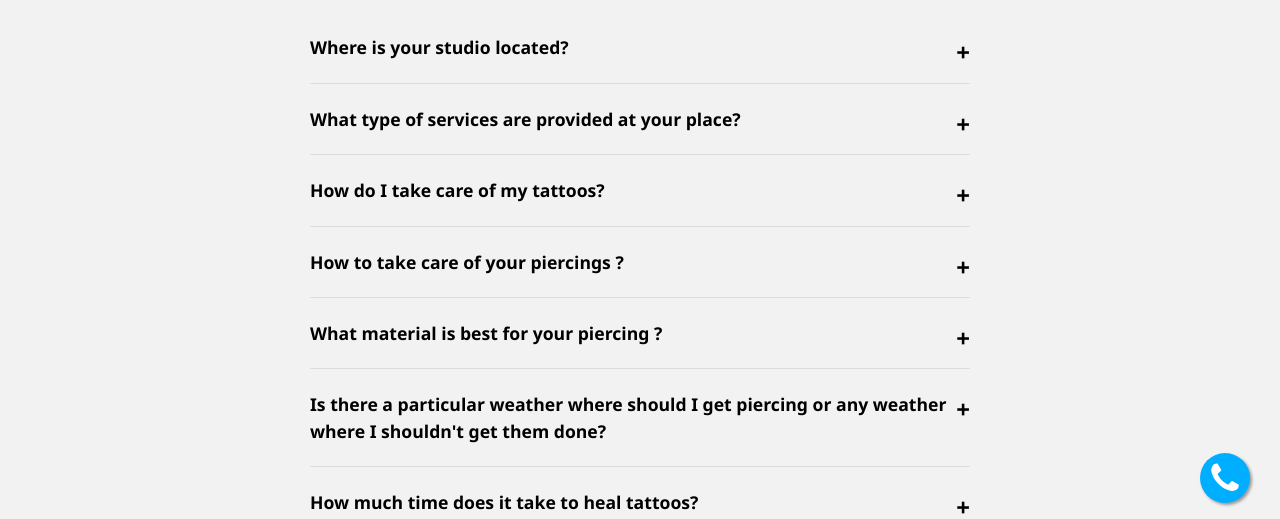
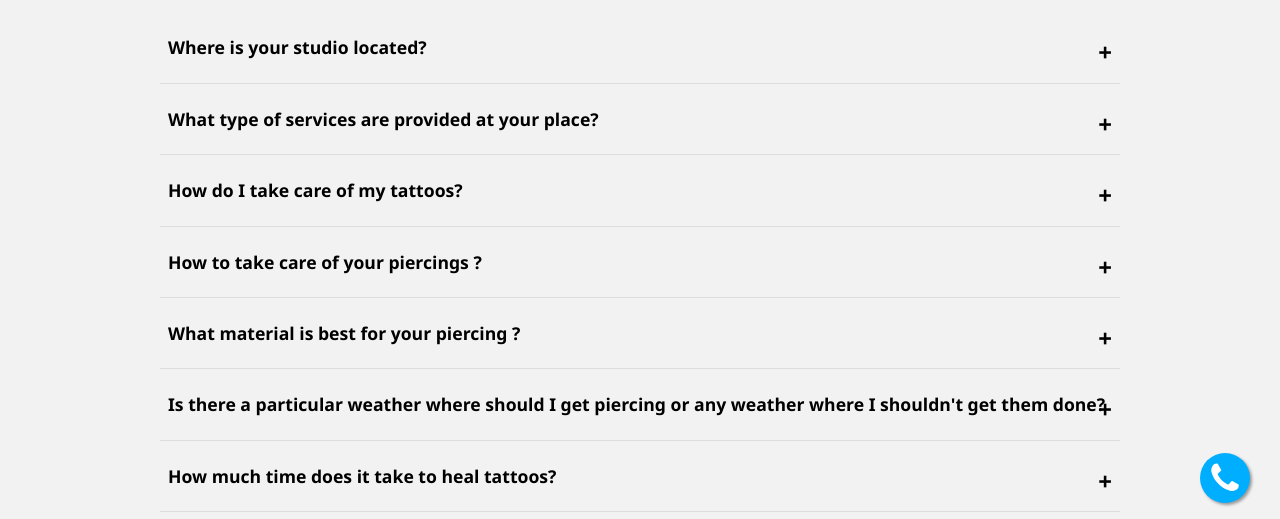
Before and after one commit to smoker07/Livingthrougharttattoos, a plain HTML site: page faqs.html in a window 1280 px wide. Shown: the part 222-741 px from the top of the page. Drawn offline with nearby package versions, Linux system fonts and the light colour scheme.

Commit message:
auto-commit

```diff
--- a/css/style.css
+++ b/css/style.css
@@ -181,8 +181,6 @@ a:focus {
 /* slider section */
 .slider_section {
   padding-top: 2%;
-  /* display: flex;
-  align-content: center; */
 }
 
 .slider_item-box {
@@ -195,7 +193,8 @@ a:focus {
 }
 
 .slider_img-box {
-  width: 75%;
+  width: 100%;
+  height: 50%;
   margin: 0 auto;
 }
 
--- a/faqs.html
+++ b/faqs.html
@@ -78,7 +78,7 @@
 
     <style>
       .faq-container {
-max-width: 700px;
+max-width: 1000px;
 margin: 40px auto;
 padding: 20px;
 font-family: 'Segoe UI', sans-serif;
@@ -96,12 +96,12 @@ box-shadow: 2px 2px 3px #ff1f1f;
 
 .faq-item {
 border-bottom: 1px solid #ddd;
-padding: 10px 0;
+padding: 10px 8px;
 }
 
 .faq-question {
-background: none;
-border: none;
+background: transparent;
+border: transparent;
 font-size: 1.1rem;
 font-weight: bold;
 cursor: pointer;
```
